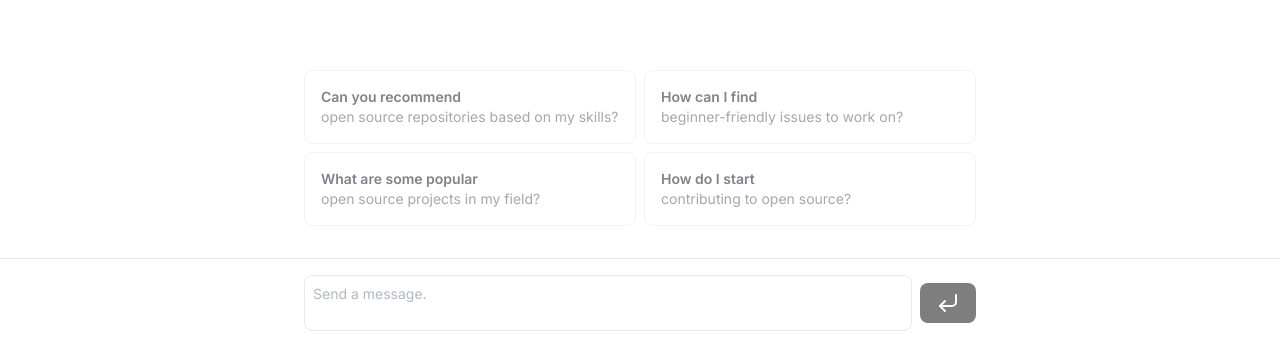
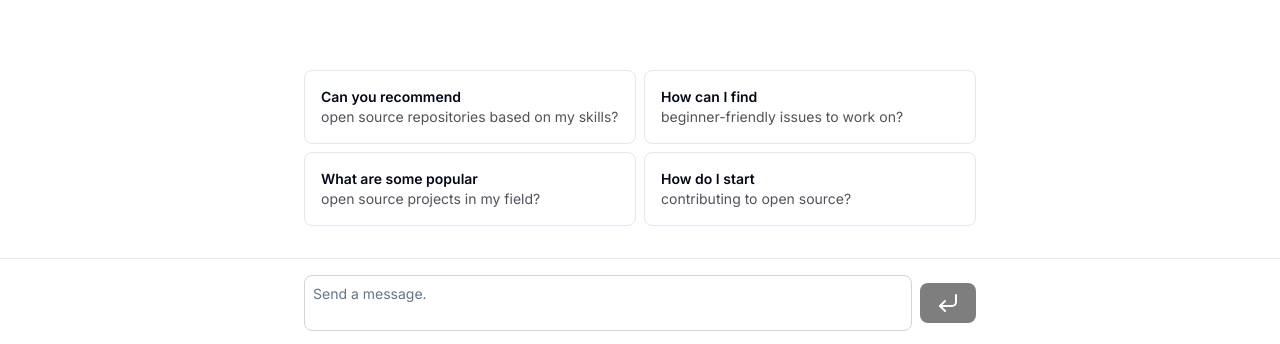
Before and after one commit to vinishd/ginder, a Next.js app: page / in a window 1280 px wide. Shown: the part 454-798 px from the top of the page. Built offline with nearby package versions, Linux system fonts and the light colour scheme; no server answers.

Commit message:
Removed message disabling

```diff
--- a/app/page.tsx
+++ b/app/page.tsx
@@ -261,11 +261,9 @@ export default function Home() {
 								<div
 									key={index}
 									className={`cursor-pointer rounded-lg border bg-white p-4 hover:bg-zinc-50 dark:bg-zinc-950 dark:hover:bg-zinc-900 ${index > 1 && 'hidden md:block'
-										} ${messages.length === 0 && 'opacity-50 cursor-not-allowed'}`}
+									}`}
 									onClick={() => {
-										if (messages.length > 0) {
-											sendMessage(example.message);
-										}
+										sendMessage(example.message);
 									}}
 								>
 									<div className="text-sm font-semibold dark:text-white">
@@ -297,7 +295,6 @@ export default function Home() {
 							onKeyDown={handleKeyDown}
 							placeholder="Send a message."
 							className="flex-1 min-h-[50px] p-2 rounded-lg border border-gray-300 focus:outline-none focus:ring-2 focus:ring-blue-500 resize-none"
-							disabled={messages.length === 0}
 						/>
 						<Button
 							type="submit"
```
